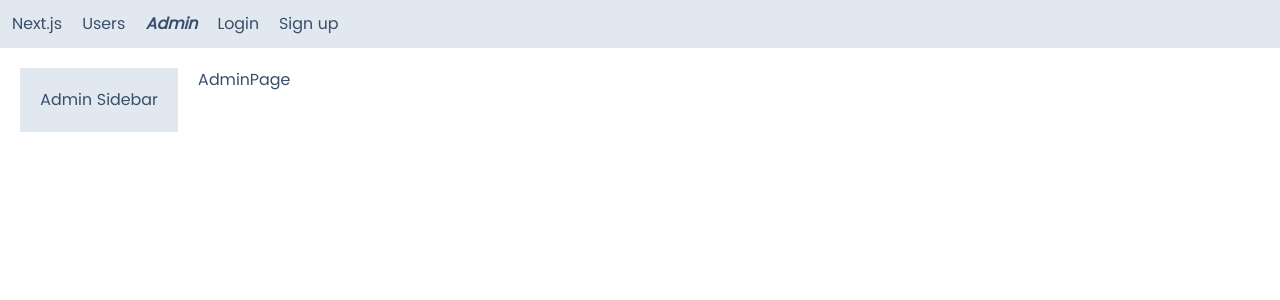
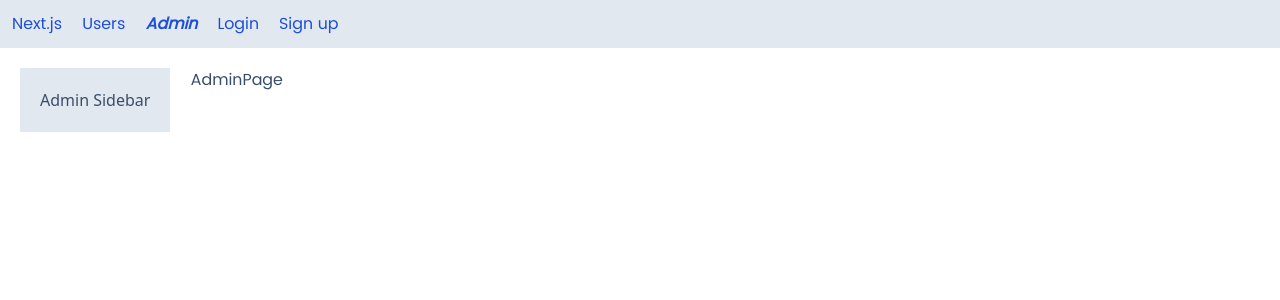
Before and after one commit to ifuenteromero/nextjs, a Next.js app: page /admin in a window 1280 px wide. Shown: the top 300 px of the page. Built offline with nearby package versions, Linux system fonts and the light colour scheme; no server answers.

Commit message:
custom fonts with tailwind

```diff
--- a/app/admin/page.tsx
+++ b/app/admin/page.tsx
@@ -1,5 +1,5 @@
 const AdminHomePage = () => {
-	return <div>AdminPage</div>;
+	return <div className='font-poppins'>AdminPage</div>;
 };
 
 export default AdminHomePage;
--- a/app/globals.css
+++ b/app/globals.css
@@ -16,4 +16,8 @@
 	h1 {
 		@apply font-extrabold text-2xl mb-3;
 	}
+
+	a {
+		@apply text-blue-700 font-poppins;
+	}
 }
--- a/app/layout.tsx
+++ b/app/layout.tsx
@@ -12,6 +12,7 @@ const roboto = Roboto({ subsets: ['latin'], weight: ['400', '500', '900'] });
 
 const poppins = localFont({
 	src: '../public/fonts/poppins-regular-webfont.woff2',
+	variable: '--font-poppins',
 });
 
 export const metadata: Metadata = {
@@ -27,7 +28,7 @@ export default function RootLayout({
 	return (
 		<html data-theme='winter' lang='en'>
 			<GoogleAnalyticsScript />
-			<body className={poppins.className}>
+			<body className={poppins.variable}>
 				<AuthProvider>
 					<NavBar />
 					<main className='p-5'>{children}</main>
--- a/tailwind.config.ts
+++ b/tailwind.config.ts
@@ -8,6 +8,9 @@ const config: Config = {
 	],
 	theme: {
 		extend: {
+			fontFamily: {
+				poppins: 'var(--font-poppins)',
+			},
 			backgroundImage: {
 				'gradient-radial': 'radial-gradient(var(--tw-gradient-stops))',
 				'gradient-conic':
```
